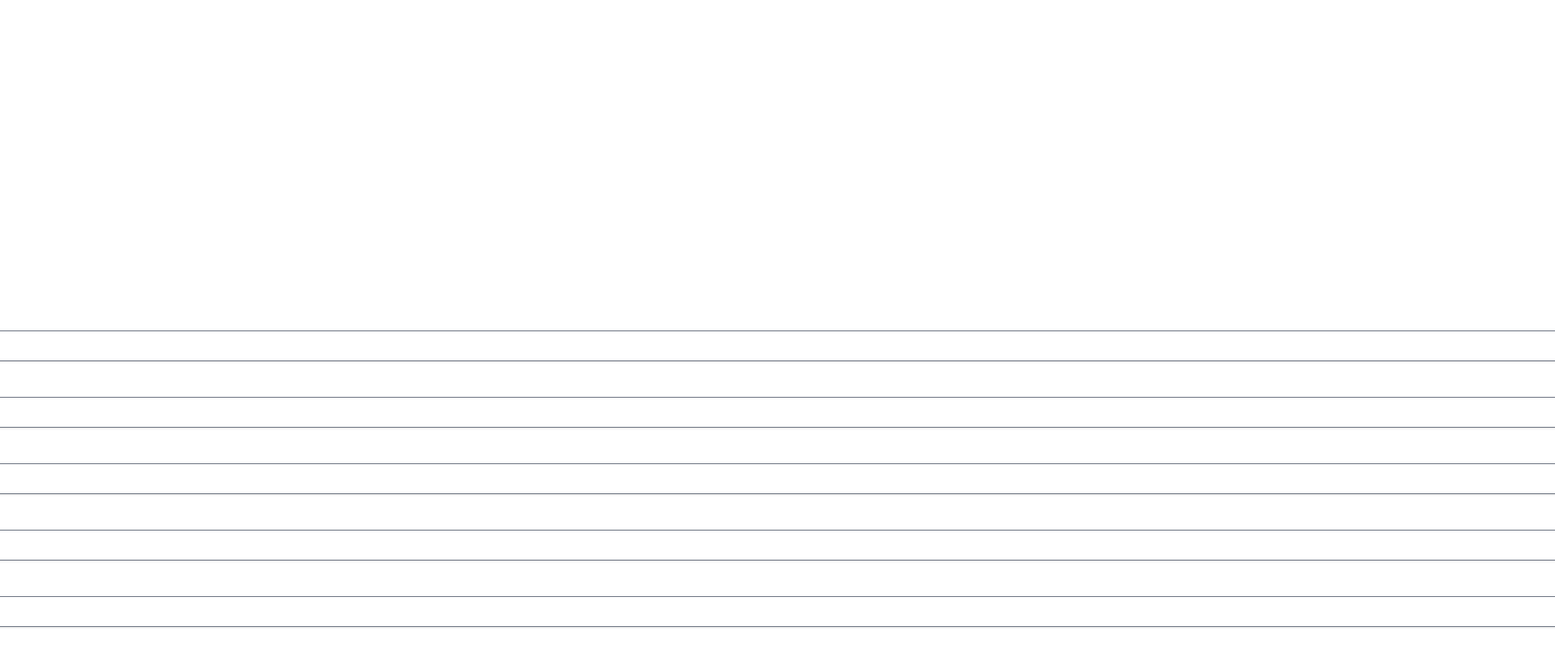
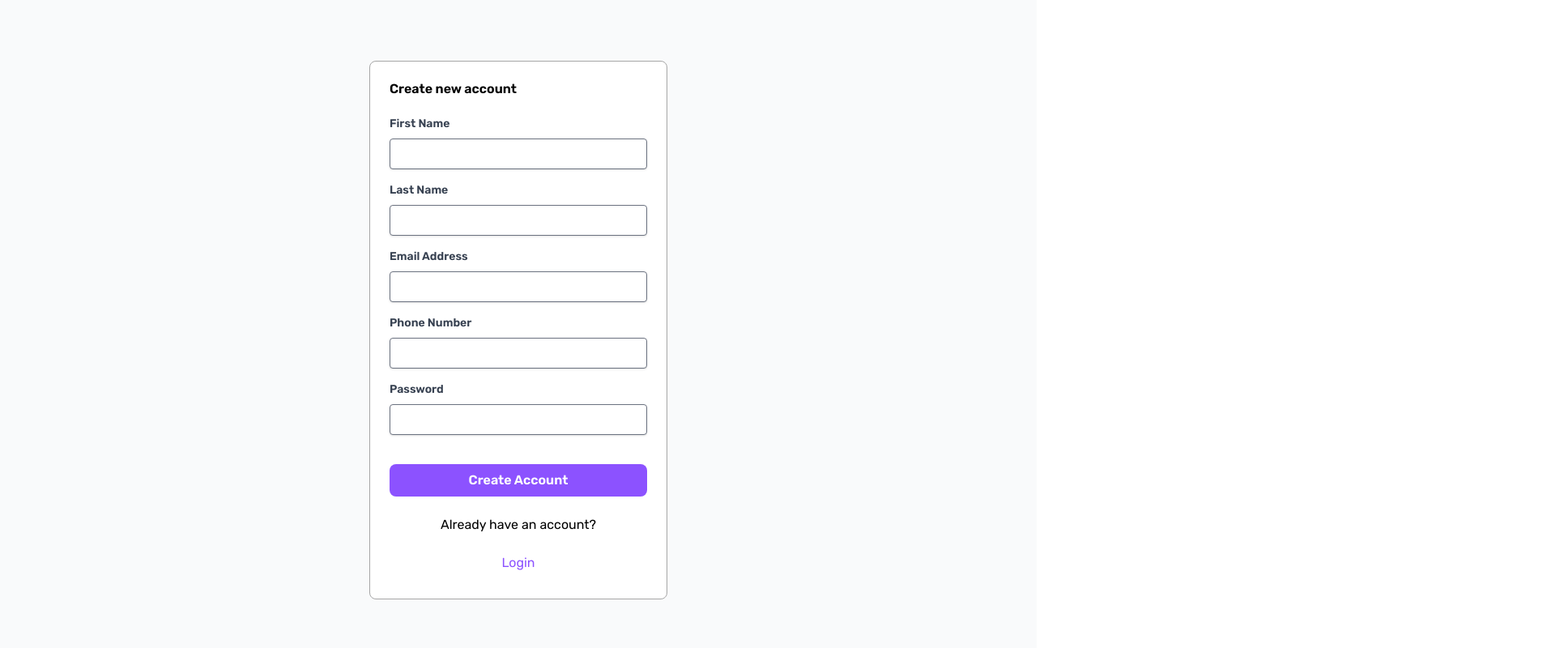
Before and after one commit to nkemjikaobi/asoebi, a Next.js app: page /auth/signup in a window 1280 px wide. Shown: the top 800 px of the page at 81% size, 1920 px wide, since content can reach past the window. Built offline with nearby package versions, Linux system fonts and the light colour scheme.

Commit message:
fixed rem

```diff
--- a/src/components/organisms/AuthenticationPages/Login/Login.tsx
+++ b/src/components/organisms/AuthenticationPages/Login/Login.tsx
@@ -7,8 +7,8 @@ const Login = () => {
   return (
     <div className="flex flex-col items-center justify-center w-screen h-screen bg-asoebiPurple-500">
       <Icon name="tempLogo" />
-      <form className="w-[368px] h-[432rem] pt-[23rem] px-[24px] pb-8 mb-4 mt-[31.54px] bg-white rounded-lg border-[1rem] border-asoebiGrey-500">
-        <p className="font-bold text-16 mb-[23rem]">Welcome, Login to your account.</p>
+      <form className="w-[23rem] h-[27rem] pt-[1.438rem] px-[1.5rem] pb-8 mb-4 mt-[1.971rem] bg-white rounded-lg border-[0.063rem] border-asoebiGrey-500">
+        <p className="font-bold text-16 mb-[1.438rem]">Welcome, Login to your account.</p>
         <div className="mb-4">
           <label className="block mb-2 text-sm font-bold text-gray-700" htmlFor="email">
             Email Address
@@ -38,10 +38,10 @@ const Login = () => {
         <button className="w-full py-2 font-bold text-white rounded-lg bg-asoebiPurple-800 hover:bg-blue-700 focus:outline-none focus:shadow-outline" type="button">
           Login
         </button>
-        <div className="text-center mt-[23rem]">
+        <div className="text-center mt-[1.438rem]">
           <p>New to Aso-Ebi</p>
           <Link href="/auth/signup">
-            <p className="text-asoebiPurple-800 mt-[23rem]">Create new account</p>
+            <p className="text-asoebiPurple-800 mt-[1.438rem]">Create new account</p>
           </Link>
         </div>
       </form>
--- a/src/components/organisms/AuthenticationPages/SignUp/SignUp.tsx
+++ b/src/components/organisms/AuthenticationPages/SignUp/SignUp.tsx
@@ -7,8 +7,8 @@ const SignUp = () => {
   return (
     <div className="flex flex-col items-center justify-center w-screen h-screen bg-asoebiPurple-500">
       <Icon name="tempLogo" />
-      <form className="w-[368rem] h-auto pt-[23rem] px-[24rem] pb-8 mb-4 mt-[31.54rem] bg-white rounded-lg border-[1rem] border-asoebiGrey-500">
-        <p className="font-bold text-16 mb-[23rem]">Create new account</p>
+      <form className="w-[23rem] h-auto pt-[1.438rem] px-[1.5rem] pb-8 mb-4 mt-[1.971rem] bg-white rounded-lg border-[0.063rem] border-asoebiGrey-500">
+        <p className="font-bold text-16 mb-[1.438rem]">Create new account</p>
         <div className="mb-4">
           <label className="block mb-2 text-sm font-bold text-gray-700" htmlFor="firstname">
             First Name
@@ -63,10 +63,10 @@ const SignUp = () => {
         <button className="w-full py-2 font-bold text-white rounded-lg bg-asoebiPurple-800 hover:bg-blue-700 focus:outline-none focus:shadow-outline" type="button">
           Create Account
         </button>
-        <div className="text-center mt-[23rem]">
+        <div className="text-center mt-[1.438rem]">
           <p>Already have an account?</p>
           <Link href="/auth/login">
-            <p className="text-asoebiPurple-800 mt-[23rem]">Login</p>
+            <p className="text-asoebiPurple-800 mt-[1.438rem]">Login</p>
           </Link>
         </div>
       </form>
```
